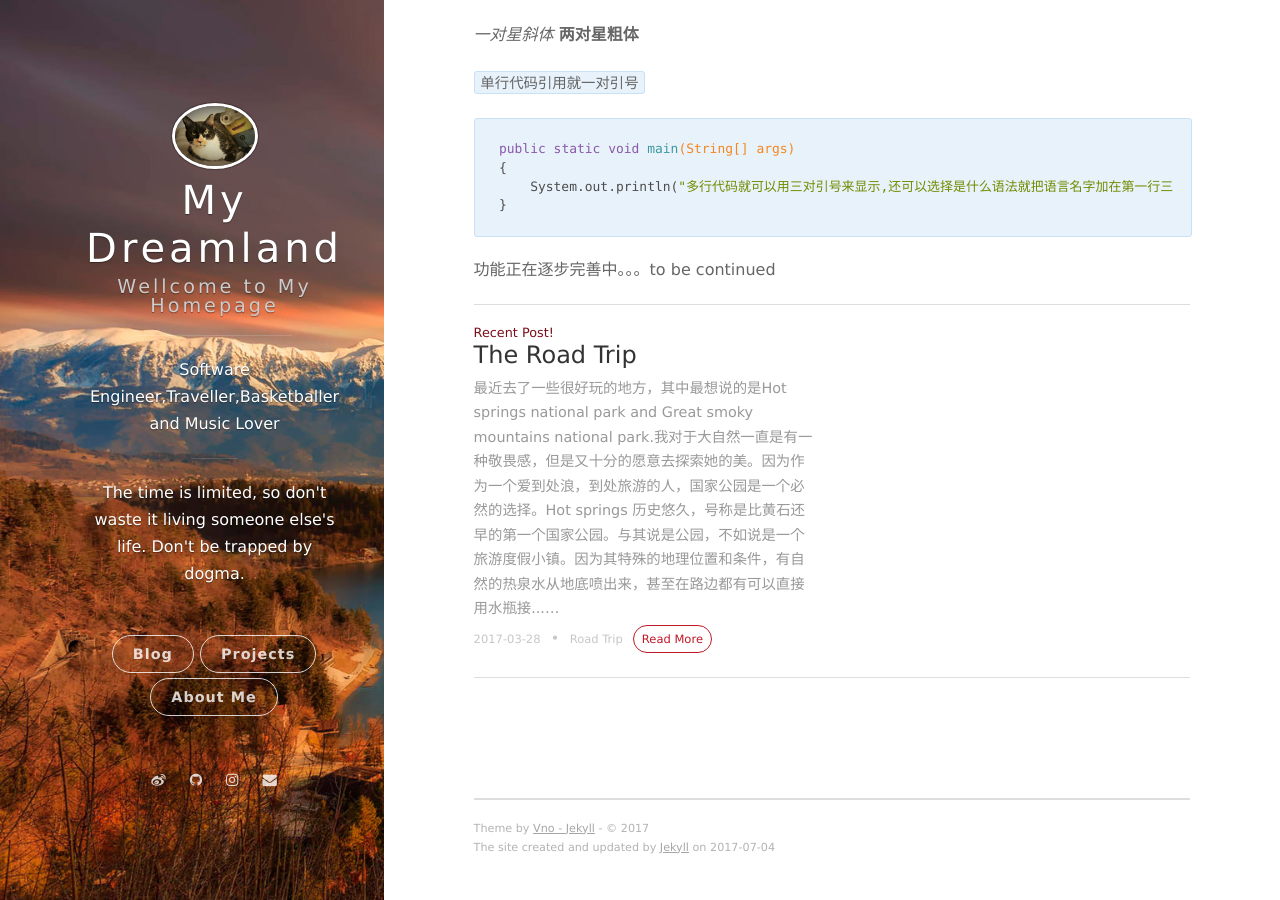
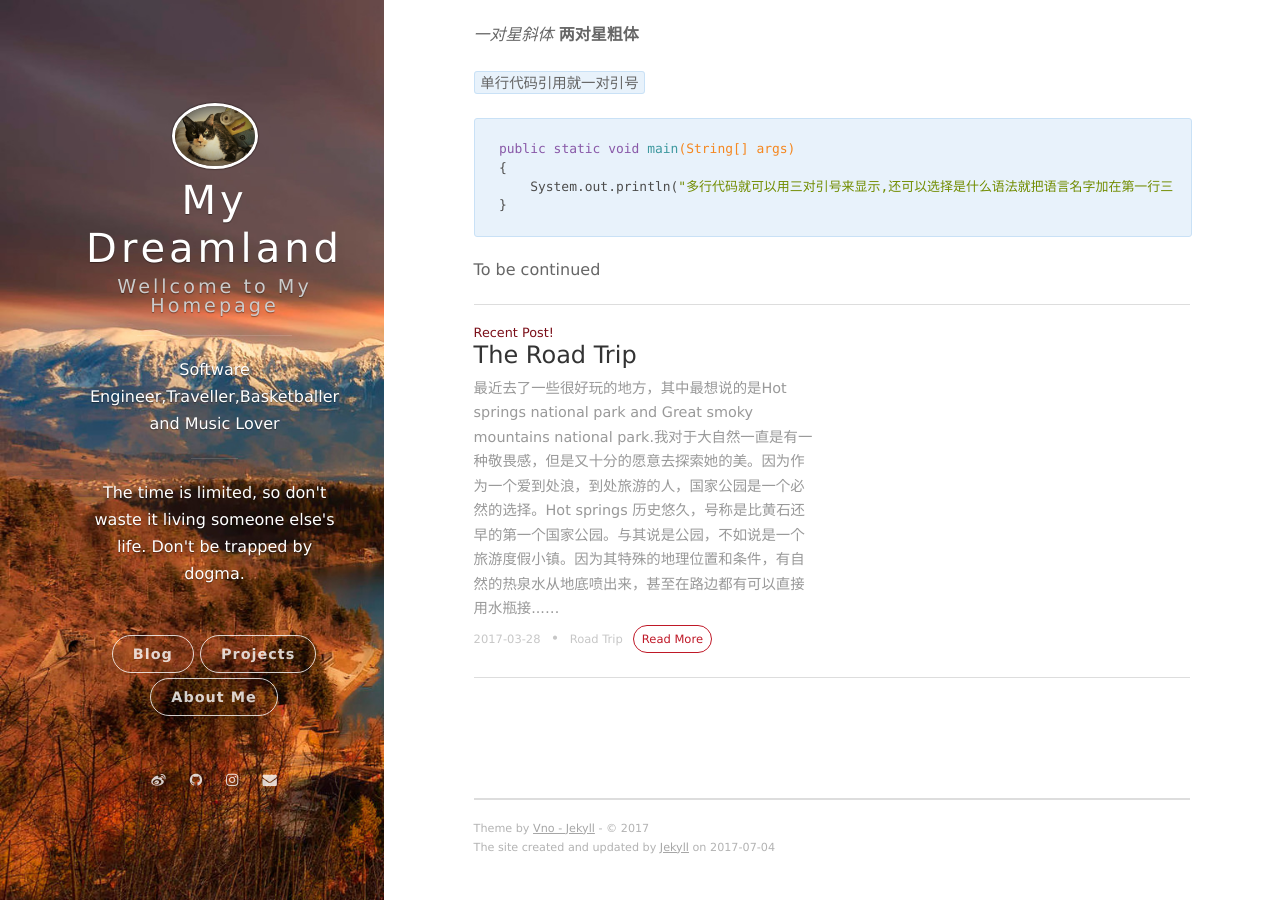
Before and after one commit to zhouchenzc0824/zhouchenzc0824.github.io, a Jekyll site: the page built from _posts/2017-2-20-Testing.md, in a window 1280 px wide and 900 px high, scrolled down 1315 px. Built offline with Jekyll 4.4.1, drawn with Linux system fonts in a browser that asks for light colours; nearby versions of some CDN libraries; comment, search, counter and statistics services are not loaded.

````diff
--- a/_posts/2017-2-20-Testing.md
+++ b/_posts/2017-2-20-Testing.md
@@ -2,7 +2,7 @@
 layout: post
 title: "The first post for testing"
 date: 2017-2-19 12:53:11.000000000 -06:00
-tags: testing
+tags: Testing
 ---
 >使用jekyll部署在github pages上的博客启用，使用简单易懂的markdown语法 此为引用方法
 
@@ -48,4 +48,4 @@
 }
 ```
 
-功能正在逐步完善中。。。to be continued
+To be continued
````
